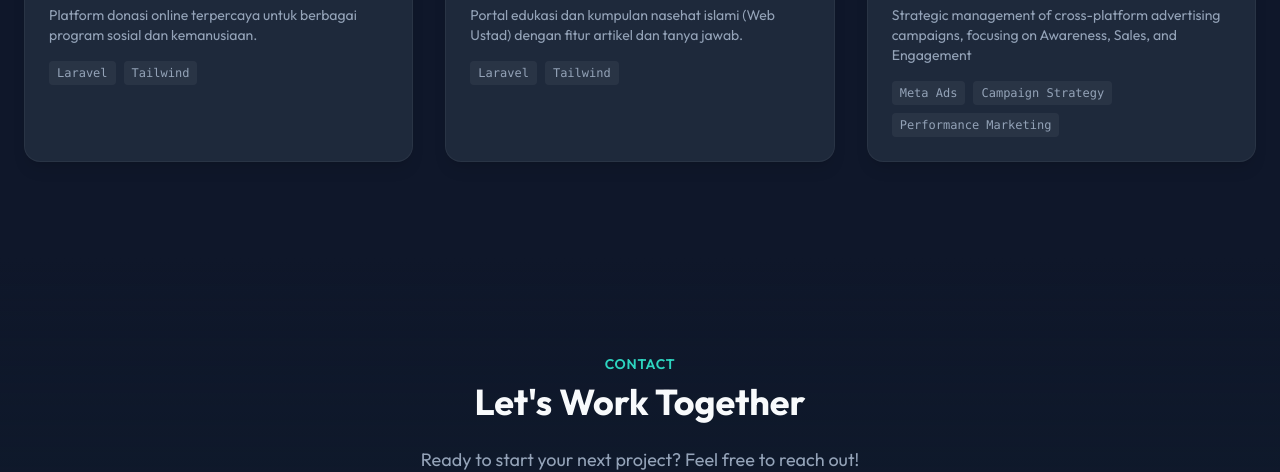
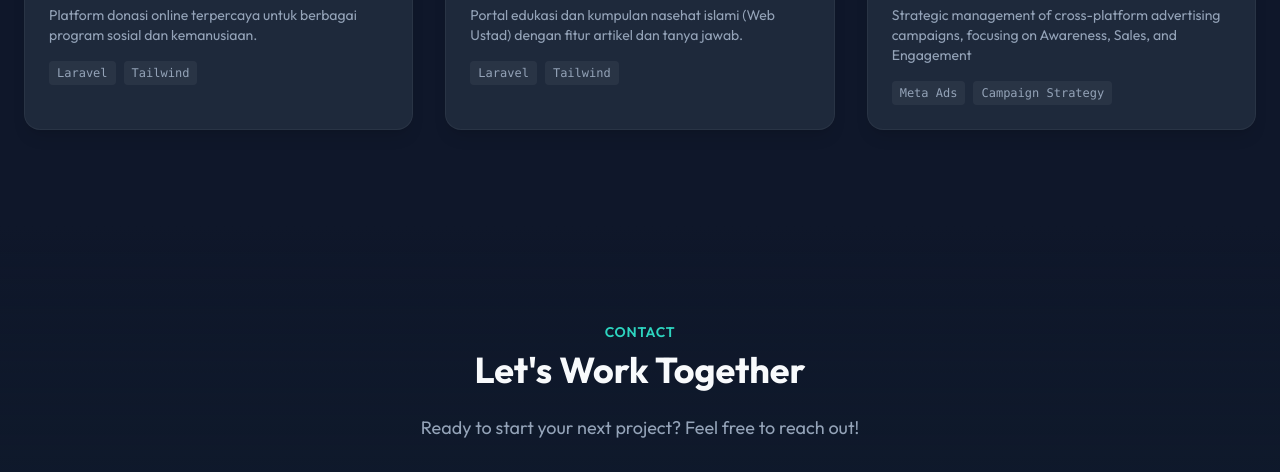
Before and after one commit to reyhanhmdani/Porto, a website: page index.html in a window 1280 px wide. Shown: the part 2748-3220 px from the top of the page. Drawn offline with nearby package versions, Linux system fonts and the light colour scheme.

Commit message:
perbaikan gambar porto

```diff
--- a/index.html
+++ b/index.html
@@ -280,7 +280,6 @@
                          <div class="flex flex-wrap gap-2 text-xs text-slate-400 font-mono">
                             <span class="px-2 py-1 bg-white/5 rounded">Meta Ads</span>
                             <span class="px-2 py-1 bg-white/5 rounded">Campaign Strategy</span>
-                            <span class="px-2 py-1 bg-white/5 rounded">Performance Marketing</span>
                         </div>
                     </div>
                 </div>
```
